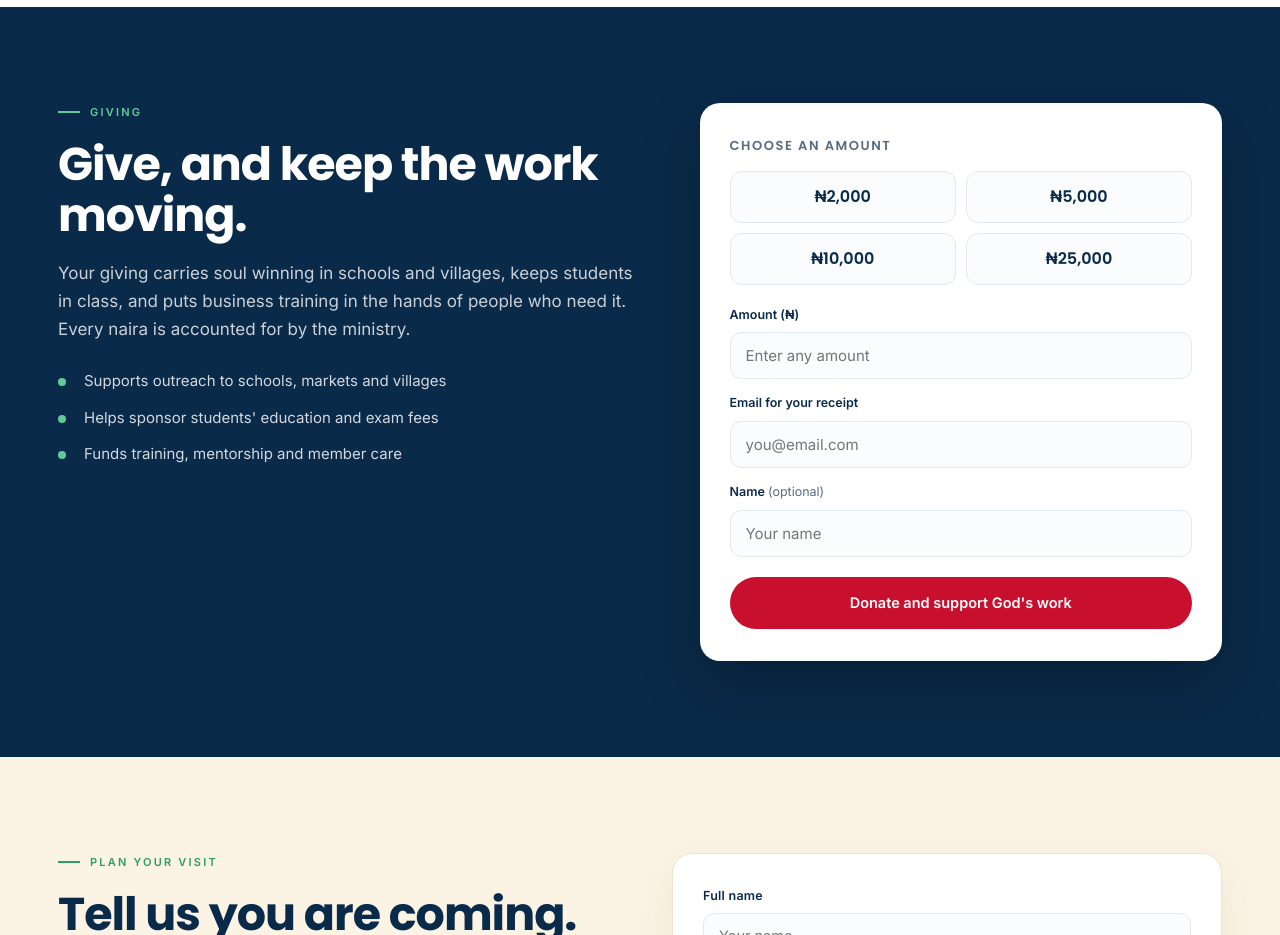
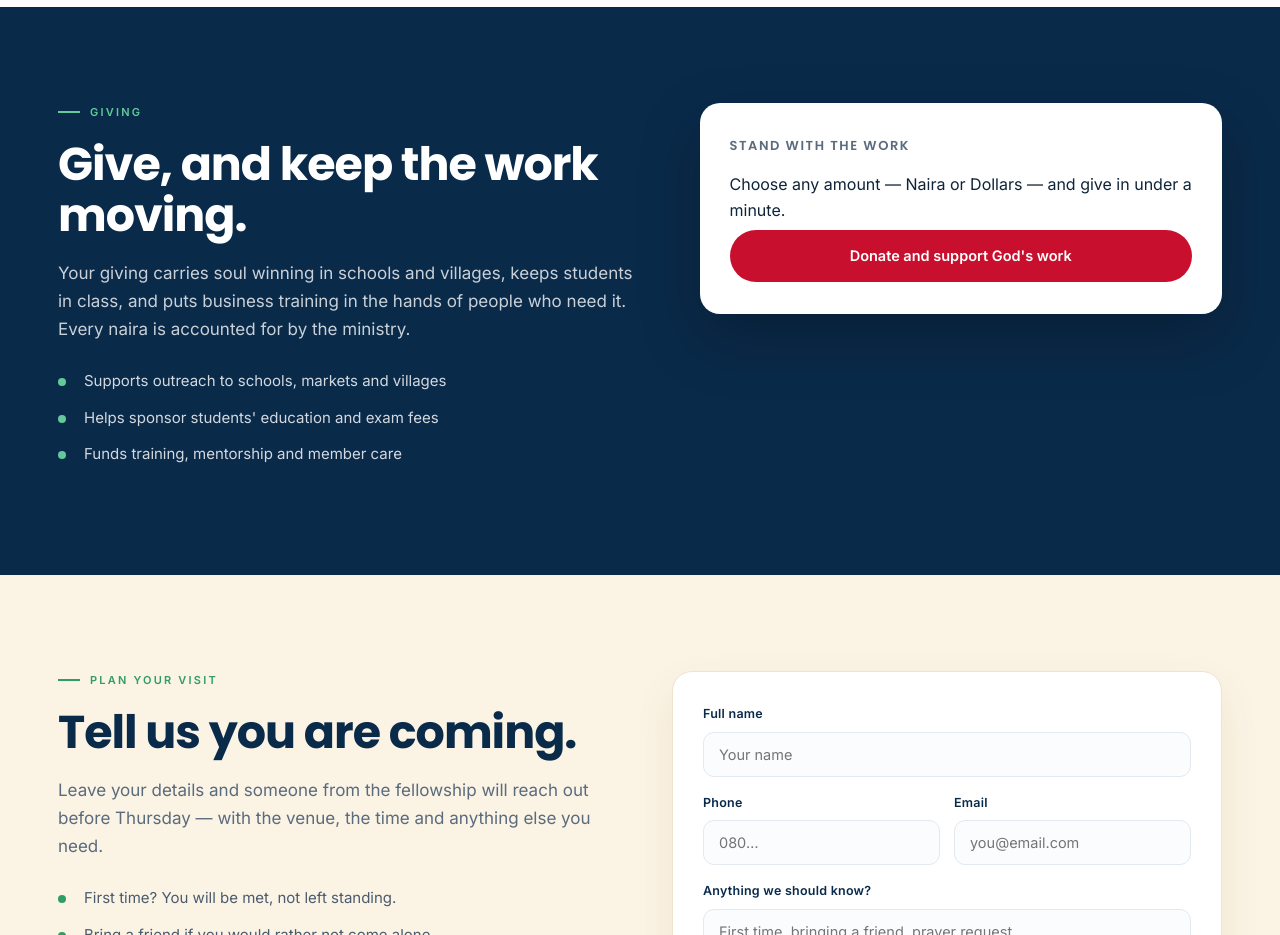
Before and after one commit to giantsforchristgeneration1-maker/g4c-website, a plain HTML site: page index.html in a window 1280 px wide. Shown: the part 7280-8215 px from the top of the page. Drawn offline with Linux system fonts and the light colour scheme.

```diff
--- a/index.html
+++ b/index.html
@@ -427,25 +427,9 @@
       </div>
 
       <div class="give-card">
-        <p class="give-title">Choose an amount</p>
-        <div class="amt-grid" role="group" aria-label="Donation amount">
-          <button type="button" class="amt" data-amount="2000">₦2,000</button>
-          <button type="button" class="amt" data-amount="5000">₦5,000</button>
-          <button type="button" class="amt" data-amount="10000">₦10,000</button>
-          <button type="button" class="amt" data-amount="25000">₦25,000</button>
-        </div>
-
-        <label class="gfield">Amount (₦)
-          <input id="pay-amount" type="number" min="100" step="100" inputmode="numeric" placeholder="Enter any amount">
-        </label>
-        <label class="gfield">Email for your receipt
-          <input id="pay-email" type="email" autocomplete="email" placeholder="you@email.com">
-        </label>
-        <label class="gfield">Name <span class="opt">(optional)</span>
-          <input id="pay-name" type="text" autocomplete="name" placeholder="Your name">
-        </label>
-
-        <button class="btn btn-red btn-lg pay-btn" type="button" data-give>Donate and support God's work</button>
+        <p class="give-title">Stand with the work</p>
+        <p class="give-lead">Choose any amount — Naira or Dollars — and give in under a minute.</p>
+        <a class="btn btn-red btn-lg pay-btn" href="#giving" data-give>Donate and support God's work</a>
       </div>
     </div>
   </section>
--- a/script.js
+++ b/script.js
@@ -103,7 +103,7 @@ document.querySelectorAll('.seemore').forEach(btn => {
     formView.hidden = false;
     doneView.hidden = true;
     btn.disabled = false;
-    btn.textContent = 'Give now';
+    btn.textContent = "Donate and support God's work";
     modal.classList.add('open');
     modal.setAttribute('aria-hidden', 'false');
     document.body.style.overflow = 'hidden';
```
